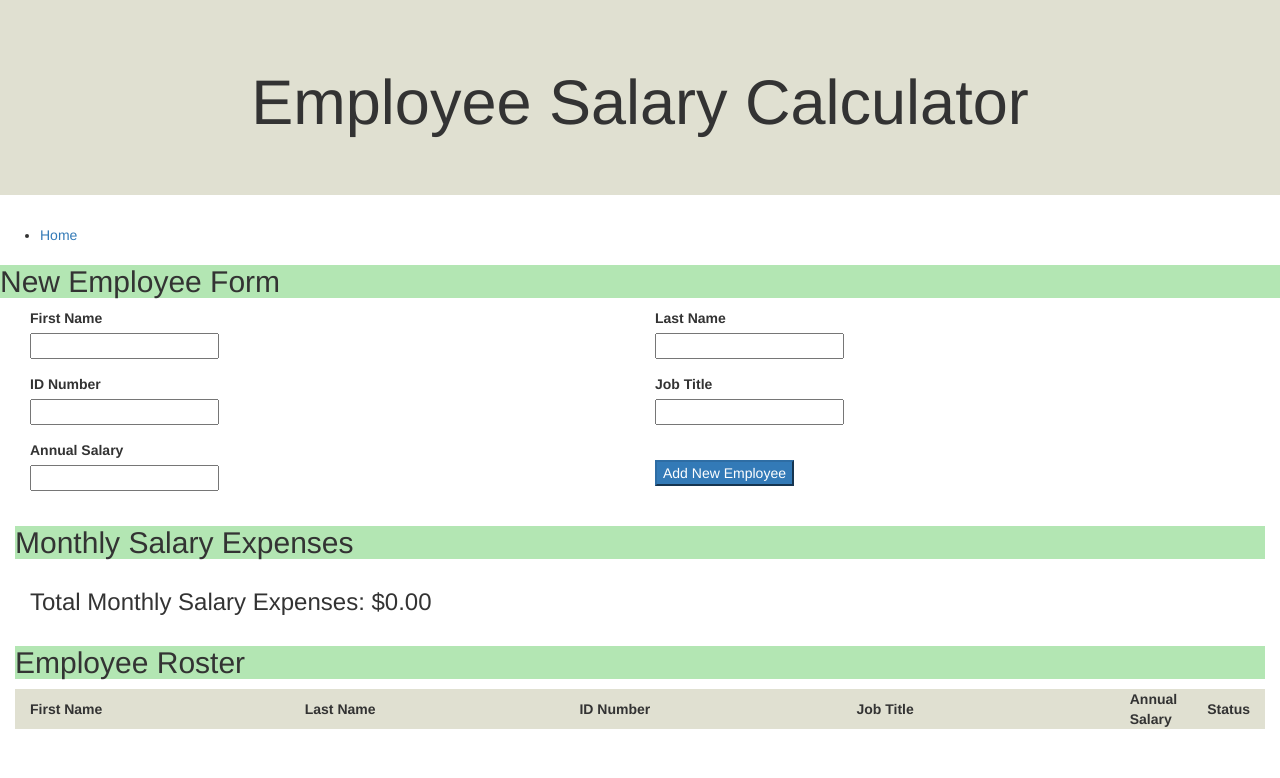
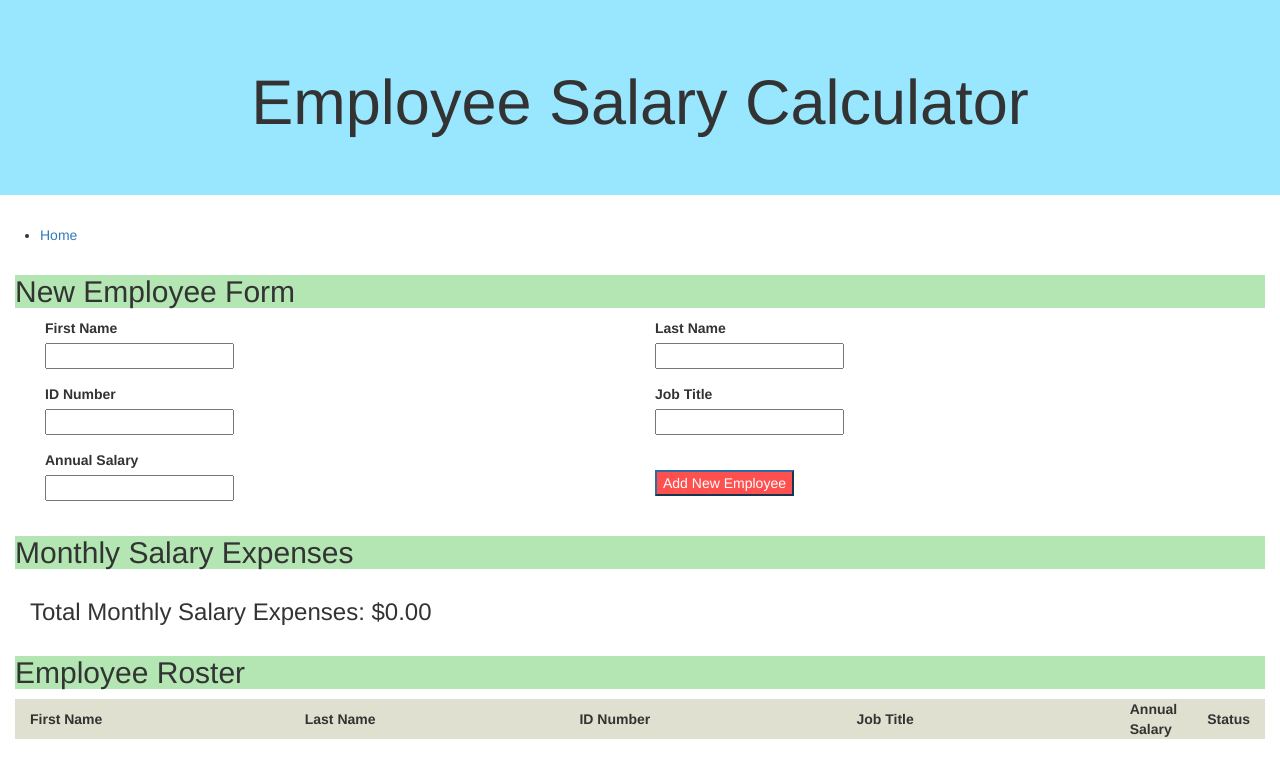
Before and after one commit to chadsundberg/weekend-5-challenge, a website: page public/index.html in a window 1280 px wide. Drawn offline with Linux system fonts and the light colour scheme; no server answers.

Commit message:
so pretty

```diff
--- a/public/css/styles.css
+++ b/public/css/styles.css
@@ -1,10 +1,10 @@
 .jumbotron {
-  background-color: #e0e0d1;
+  background-color: #99e6ff;
 }
 
-/*#newEmployeeForm, #monthlySalaryExpenses, #employeeSection {
-  margin: 20px;
-}*/
+.btn-primary {
+  background-color: #ff5050;
+}
 
 #offset {
   background-color: #e0e0d1;
--- a/public/views/home-view.html
+++ b/public/views/home-view.html
@@ -1,5 +1,5 @@
 <body ng-controller="HomeController">
-  <div id="newEmployeeForm">
+  <div id="newEmployeeForm" class="col-md-12">
     <h2 id="pretty_header">New Employee Form</h2>
     <form class="col-md-12">
       <div class="form-group col-md-6">
```
